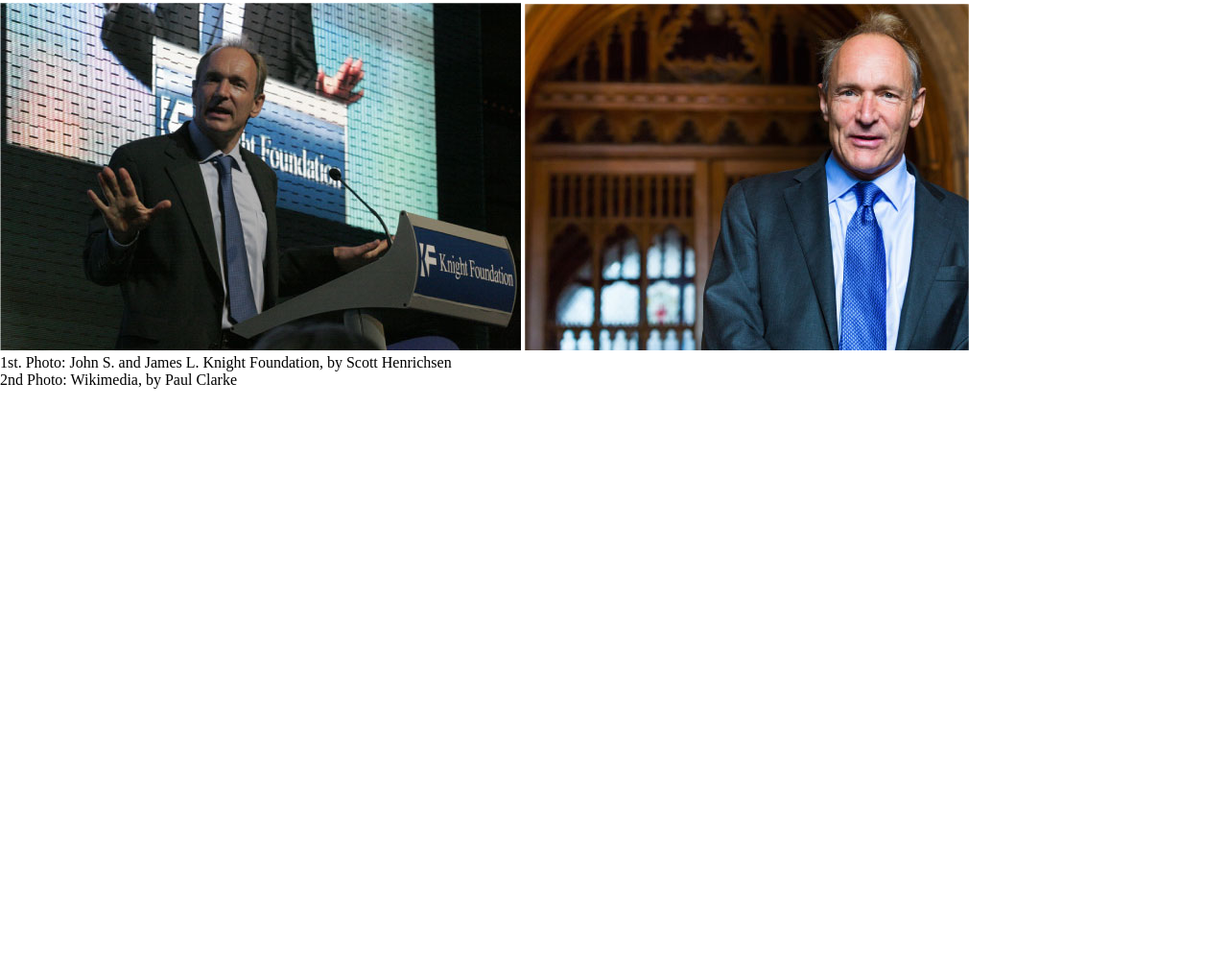
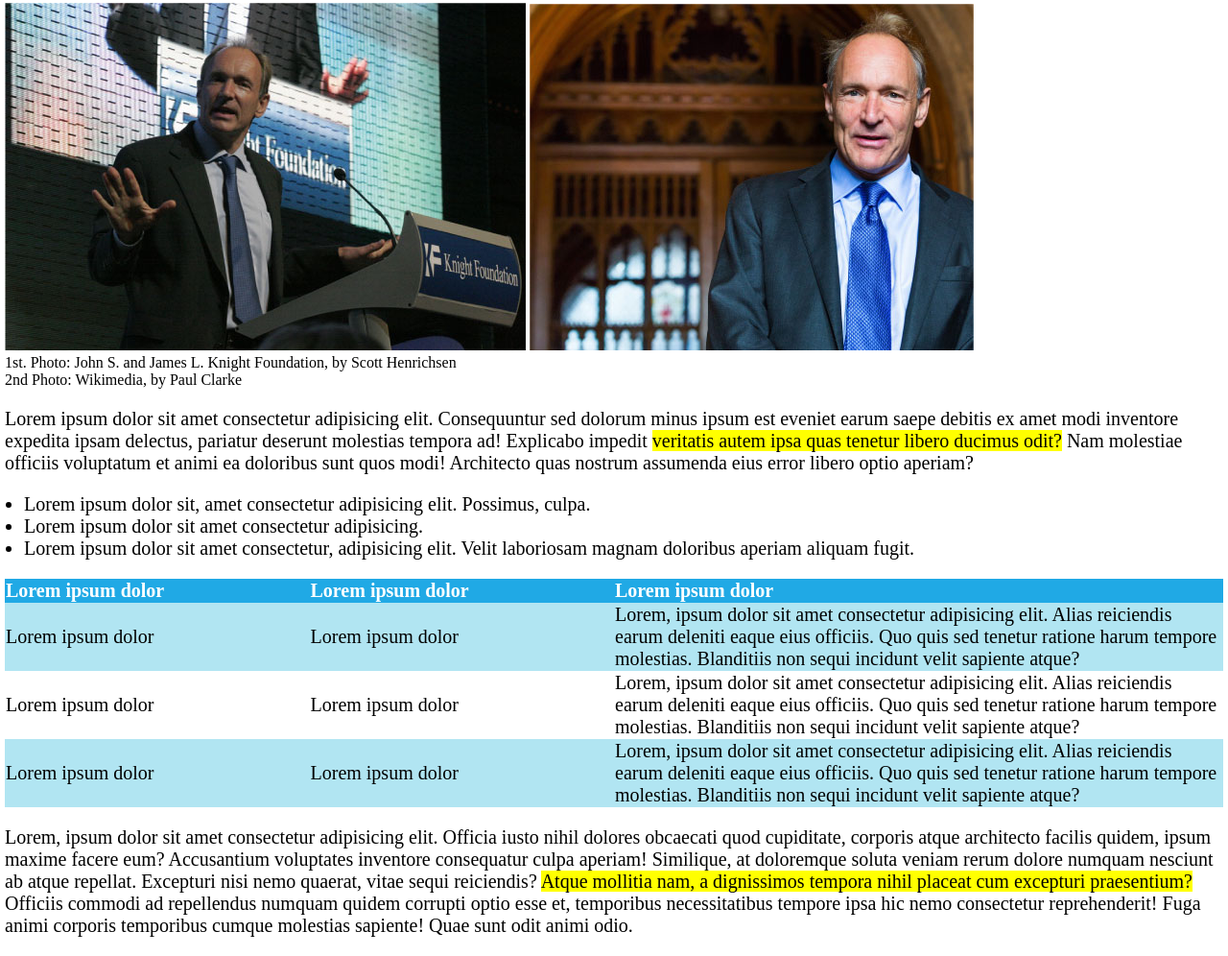
Before and after one commit to simopucci/html-css-booleaner, a plain HTML site: page index.html in a window 1280 px wide. Shown: the part 395-1391 px from the top of the page at 96% size. Before the commit the page ends 816 px from the top, so only its background shows below. Drawn offline with Linux system fonts and the light colour scheme.

Commit message:
add main

```diff
--- a/css/style.css
+++ b/css/style.css
@@ -2,6 +2,10 @@ body {
     margin: 0px;
 }
 
+.container {
+    margin-left: 5px;
+    margin-right: 5px;
+}
 header {
     background-image: url(../img/pattern.png);
     background-color: rgb(78 160 255);
@@ -41,3 +45,35 @@ figure {
     margin-left: 0;
     margin-top: 20px;
 }
+
+main {
+    font-size: 20px;
+}
+
+.yellow {
+    background-color: yellow;
+}
+
+ul {
+    margin-left: 0;
+    padding-left: 20px;
+}
+
+table {
+    width:  100%;
+    text-align: left;
+    border-spacing: 0;
+}
+
+th {
+    background-color: rgb(32 169 229);
+    color: white;
+}
+
+.th-description {
+    width: 50%;
+}
+
+.blue-row {
+    background-color: rgb(177 229 242);
+}
--- a/index.html
+++ b/index.html
@@ -13,6 +13,7 @@
     <header>
         <img src="./img/logo.svg" alt="Logo The Booleaner" class="logo">
     </header>
+    <div class="container">
 
         <article>
 
@@ -33,6 +34,62 @@
 
         </article>
 
+        <main>
 
+            <!-- Testo principale -->
+            <p>Lorem ipsum dolor sit amet consectetur adipisicing elit. Consequuntur sed dolorum minus ipsum est eveniet earum saepe debitis ex amet modi inventore expedita ipsam delectus, pariatur deserunt molestias tempora ad!
+            Explicabo impedit <span class="yellow">veritatis autem ipsa quas tenetur libero ducimus odit?</span> Nam molestiae officiis voluptatum et animi ea doloribus sunt quos modi! Architecto quas nostrum assumenda eius error libero optio aperiam?</p>
+
+            <!-- lista puntinata -->
+            <ul>
+                <li>Lorem ipsum dolor sit, amet consectetur adipisicing elit. Possimus, culpa.</li>
+                <li>Lorem ipsum dolor sit amet consectetur adipisicing.</li>
+                <li>Lorem ipsum dolor sit amet consectetur, adipisicing elit. Velit laboriosam magnam doloribus aperiam aliquam fugit.</li>
+            </ul>
+
+            <!-- tabella -->
+            <table>
+
+                <!-- intestazione-->
+                <thead>
+                    <tr>
+                    <th>Lorem ipsum dolor</th>
+                    <th>Lorem ipsum dolor</th>
+                    <th class="th-description">Lorem ipsum dolor</th>
+                    </tr>
+                </thead>
+
+                <tbody>
+                    <!-- Riga 1 -->
+                    <tr class="blue-row">
+                        <td>Lorem ipsum dolor</td>
+                        <td>Lorem ipsum dolor</td>
+                        <td>Lorem, ipsum dolor sit amet consectetur adipisicing elit. Alias reiciendis earum deleniti eaque eius officiis. Quo quis sed tenetur ratione harum tempore molestias. Blanditiis non sequi incidunt velit sapiente atque?</td>
+                    </tr>
+
+                    <!-- Riga 2 -->
+                    <tr>
+                        <td>Lorem ipsum dolor</td>
+                        <td>Lorem ipsum dolor</td>
+                        <td>Lorem, ipsum dolor sit amet consectetur adipisicing elit. Alias reiciendis earum deleniti eaque eius officiis. Quo quis sed tenetur ratione harum tempore molestias. Blanditiis non sequi incidunt velit sapiente atque?</td>
+                    </tr>
+
+                    <!-- Riga 3 -->
+                    <tr class="blue-row">
+                        <td>Lorem ipsum dolor</td>
+                        <td>Lorem ipsum dolor</td>
+                        <td>Lorem, ipsum dolor sit amet consectetur adipisicing elit. Alias reiciendis earum deleniti eaque eius officiis. Quo quis sed tenetur ratione harum tempore molestias. Blanditiis non sequi incidunt velit sapiente atque?</td>
+                    </tr>
+                </tbody>
+
+            </table>
+
+            <!-- testo principale -->
+            <p>Lorem, ipsum dolor sit amet consectetur adipisicing elit. Officia iusto nihil dolores obcaecati quod cupiditate, corporis atque architecto facilis quidem, ipsum maxime facere eum? Accusantium voluptates inventore consequatur culpa aperiam!
+            Similique, at doloremque soluta veniam rerum dolore numquam nesciunt ab atque repellat. Excepturi nisi nemo quaerat, vitae sequi reiciendis? <span class="yellow">Atque mollitia nam, a dignissimos tempora nihil placeat cum excepturi praesentium?</span>
+            Officiis commodi ad repellendus numquam quidem corrupti optio esse et, temporibus necessitatibus tempore ipsa hic nemo consectetur reprehenderit! Fuga animi corporis temporibus cumque molestias sapiente! Quae sunt odit animi odio.</p>
+
+        </main>
+    </div>
 </body>
 </html>
```
Lines whose indentation alone changed are shown as unchanged.
